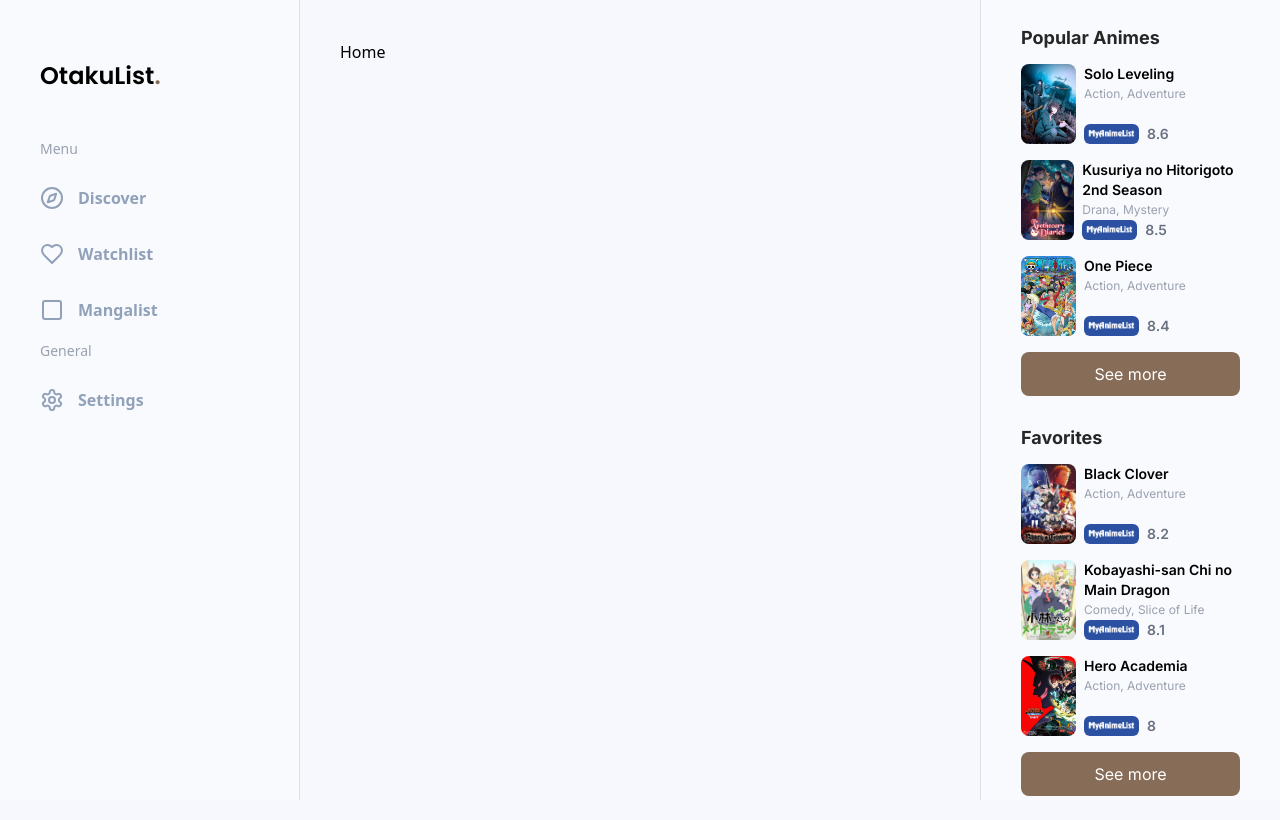
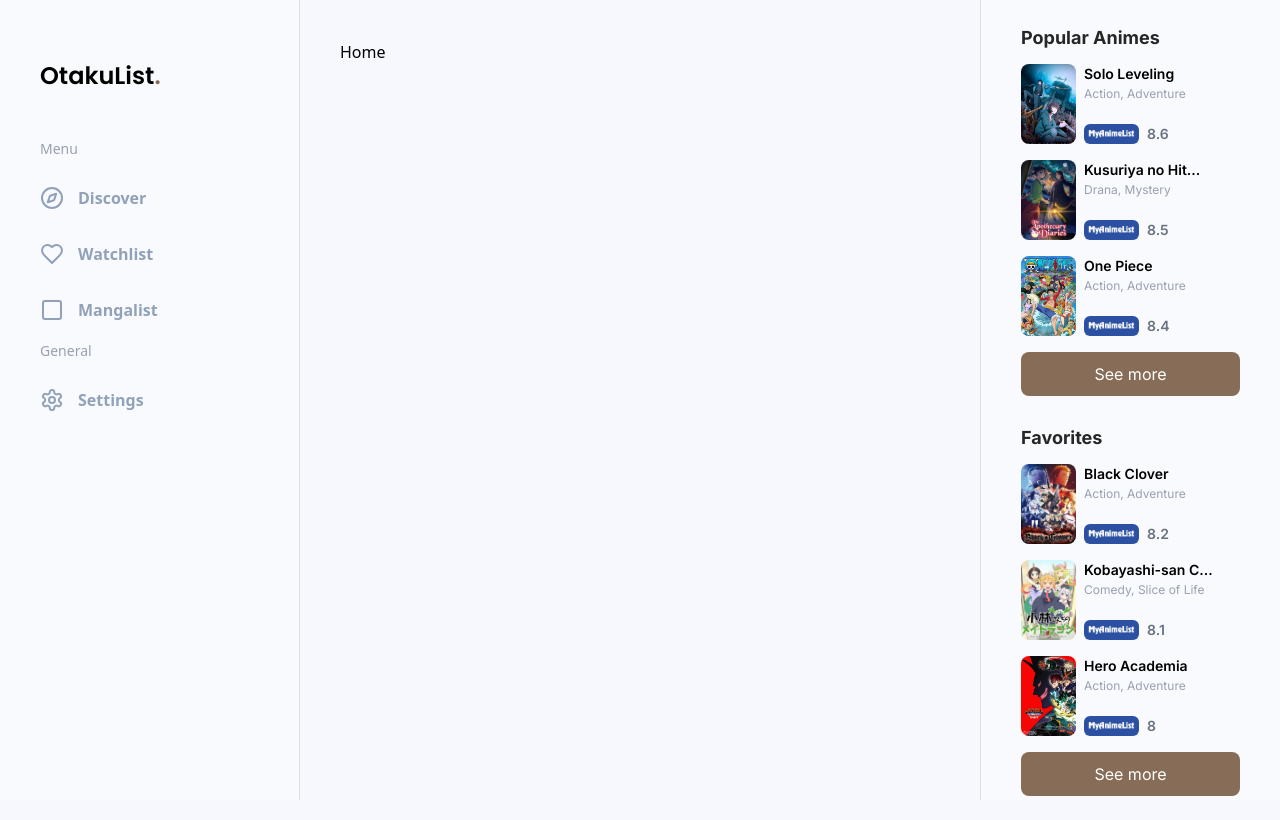
Before and after one commit to npmkael/otaku-list, a React (Vite) app: page / in a window 1280 px wide. Built offline with nearby package versions, Linux system fonts and the light colour scheme.

Commit message:
feat: truncating title

```diff
--- a/src/Animes/FavoriteAnime.tsx
+++ b/src/Animes/FavoriteAnime.tsx
@@ -17,7 +17,9 @@
       />
       <div className="flex flex-col justify-between">
         <div className="leading-4">
-          <h3 className="text-sm font-semibold">{title}</h3>
+          <h3 className="text-sm font-semibold">
+            {title.length > 15 ? title.slice(0, 15) + "..." : title}
+          </h3>
           <span className="text-xs text-gray-400">
             {genres.map((genre) => genre).join(", ")}
           </span>
--- a/src/Animes/PopularAnime.tsx
+++ b/src/Animes/PopularAnime.tsx
@@ -17,7 +17,9 @@
       />
       <div className="flex flex-col justify-between">
         <div className="leading-4">
-          <h3 className="text-sm font-semibold">{title}</h3>
+          <h3 className="text-sm font-semibold">
+            {title.length > 15 ? title.slice(0, 15) + "..." : title}
+          </h3>
           <span className="text-xs text-gray-400">
             {genres.map((genre) => genre).join(", ")}
           </span>
--- a/src/components/RightSidebar.tsx
+++ b/src/components/RightSidebar.tsx
@@ -4,7 +4,7 @@
 
 const RightSidebar = () => {
   return (
-    <div className="sidebar w-full h-full md:max-w-[300px] max-w-[90px] border-l border-l-gray-400/30 bg-[#F9FAFE] relative font-inter overflow-y-auto">
+    <div className="sidebar w-full h-full hidden md:block max-w-[300px] border-l border-l-gray-400/30 bg-[#F9FAFE] relative font-inter">
       <div className="md:px-10 px-4 py-6 flex flex-col justify-center items-center gap-7">
         {/* Popular Animes */}
         <div className="popular-animes w-full">
```
